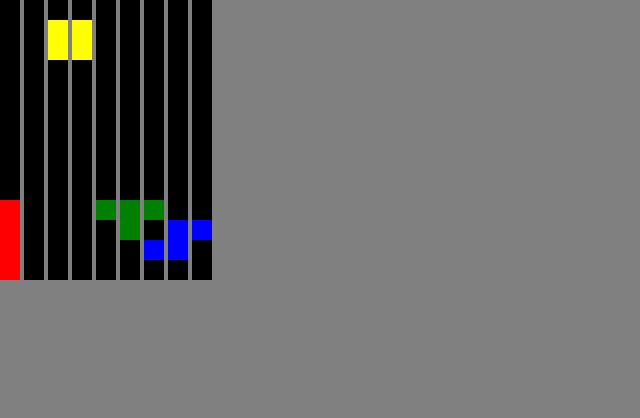
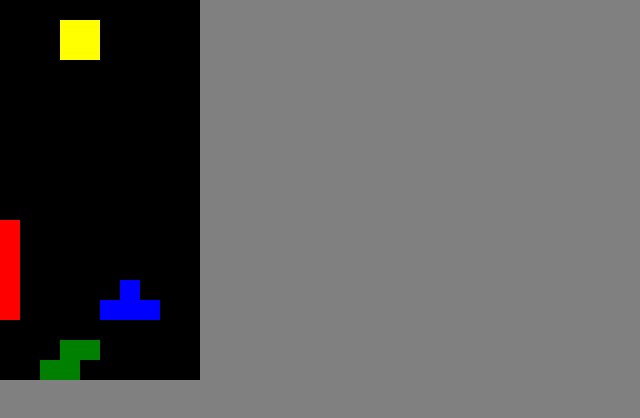
Before and after one commit to FSJ-2020/DxTetris, a plain HTML site: page index.html in a window 1280 px wide. Shown: the whole page, without its empty margins (0-640 px from the left). Drawn offline with Linux system fonts and the light colour scheme.

Commit message:
v2 - Nuevos elementos y JS inicial

```diff
--- a/index.html
+++ b/index.html
@@ -1,223 +1,61 @@
 <!DOCTYPE html>
-<html lang="en">
+<html lang="es">
 
 <head>
     <meta charset="UTF-8">
     <meta name="viewport" content="width=device-width, initial-scale=1.0">
-    <title>Document</title>
-    <style>
-        * {
-            margin: 0;
-            padding: 0;
-            outline: 0px dotted pink;
-        }
+    <title>DxTetris</title>
+    <link rel="stylesheet" href="style.css">
 
-        body {
-            background-color: gray;
-        }
-
-        div.row {
-            height: 20px;
-        }
-
-        div.row div {
-            width: 20px;
-            height: 20px;
-            display: inline-block;
-            border: 0px solid black;
-        }
-
-        div.empty {
-            background-color: black;
-        }
-
-        div.yellow {
-            background-color: yellow;
-        }
-
-        div.red {
-            background-color: red;
-        }
-
-        div.blue {
-            background-color: blue;
-        }
-
-        div.green {
-            background-color: green;
-        }
-    </style>
 </head>
 
 <body>
 
     <div class="content">
-        <div class="row">
-            <div class="empty"></div>
-            <div class="empty"></div>
-            <div class="empty"></div>
-            <div class="empty"></div>
-            <div class="empty"></div>
-            <div class="empty"></div>
-            <div class="empty"></div>
-            <div class="empty"></div>
-            <div class="empty"></div>
-        </div>
-        <div class="row">
-            <div class="empty"></div>
-            <div class="empty"></div>
-            <div class="yellow"></div>
-            <div class="yellow"></div>
-            <div class="empty"></div>
-            <div class="empty"></div>
-            <div class="empty"></div>
-            <div class="empty"></div>
-            <div class="empty"></div>
-        </div>
-        <div class="row">
-            <div class="empty"></div>
-            <div class="empty"></div>
-            <div class="yellow"></div>
-            <div class="yellow"></div>
-            <div class="empty"></div>
-            <div class="empty"></div>
-            <div class="empty"></div>
-            <div class="empty"></div>
-            <div class="empty"></div>
-        </div>
-        <div class="row">
-            <div class="empty"></div>
-            <div class="empty"></div>
-            <div class="empty"></div>
-            <div class="empty"></div>
-            <div class="empty"></div>
-            <div class="empty"></div>
-            <div class="empty"></div>
-            <div class="empty"></div>
-            <div class="empty"></div>
-        </div>
-        <div class="row">
-            <div class="empty"></div>
-            <div class="empty"></div>
-            <div class="empty"></div>
-            <div class="empty"></div>
-            <div class="empty"></div>
-            <div class="empty"></div>
-            <div class="empty"></div>
-            <div class="empty"></div>
-            <div class="empty"></div>
-        </div>
-        <div class="row">
-            <div class="empty"></div>
-            <div class="empty"></div>
-            <div class="empty"></div>
-            <div class="empty"></div>
-            <div class="empty"></div>
-            <div class="empty"></div>
-            <div class="empty"></div>
-            <div class="empty"></div>
-            <div class="empty"></div>
-        </div>
-        <div class="row">
-            <div class="empty"></div>
-            <div class="empty"></div>
-            <div class="empty"></div>
-            <div class="empty"></div>
-            <div class="empty"></div>
-            <div class="empty"></div>
-            <div class="empty"></div>
-            <div class="empty"></div>
-            <div class="empty"></div>
-        </div>
-        <div class="row">
-            <div class="empty"></div>
-            <div class="empty"></div>
-            <div class="empty"></div>
-            <div class="empty"></div>
-            <div class="empty"></div>
-            <div class="empty"></div>
-            <div class="empty"></div>
-            <div class="empty"></div>
-            <div class="empty"></div>
-        </div>
+        <div id="tetris"></div>
+    </div>
+    <script>
+        // Matriz para representar el juego
+        var tetris = [
+            [0, 0, 0, 0, 0, 0, 0, 0, 0, 0],
+            [0, 0, 0, 1, 1, 0, 0, 0, 0, 0],
+            [0, 0, 0, 1, 1, 0, 0, 0, 0, 0],
+            [0, 0, 0, 0, 0, 0, 0, 0, 0, 0],
+            [0, 0, 0, 0, 0, 0, 0, 0, 0, 0],
+            [0, 0, 0, 0, 0, 0, 0, 0, 0, 0],
+            [0, 0, 0, 0, 0, 0, 0, 0, 0, 0],
+            [0, 0, 0, 0, 0, 0, 0, 0, 0, 0],
+            [0, 0, 0, 0, 0, 0, 0, 0, 0, 0],
+            [0, 0, 0, 0, 0, 0, 0, 0, 0, 0],
+            [0, 0, 0, 0, 0, 0, 0, 0, 0, 0],
+            [3, 0, 0, 0, 0, 0, 0, 0, 0, 0],
+            [3, 0, 0, 0, 0, 0, 0, 0, 0, 0],
+            [3, 0, 0, 0, 0, 0, 0, 0, 0, 0],
+            [3, 0, 0, 0, 0, 0, 2, 0, 0, 0],
+            [3, 0, 0, 0, 0, 2, 2, 2, 0, 0],
+            [0, 0, 0, 0, 0, 0, 0, 0, 0, 0],
+            [0, 0, 0, 4, 4, 0, 0, 0, 0, 0],
+            [0, 0, 4, 4, 0, 0, 0, 0, 0, 0]
+        ];
+        // Matriz para relacionar colores con numeros de matriz tetris
+        // 0 = empty, 1 = yellow, etc...
+        var mapColors = ['empty', 'yellow', 'blue', 'red', 'green']
 
-        <div class="row">
-            <div class="empty"></div>
-            <div class="empty"></div>
-            <div class="empty"></div>
-            <div class="empty"></div>
-            <div class="empty"></div>
-            <div class="empty"></div>
-            <div class="empty"></div>
-            <div class="empty"></div>
-            <div class="empty"></div>
-        </div>
-
-        <div class="row">
-            <div class="empty"></div>
-            <div class="empty"></div>
-            <div class="empty"></div>
-            <div class="empty"></div>
-            <div class="empty"></div>
-            <div class="empty"></div>
-            <div class="empty"></div>
-            <div class="empty"></div>
-            <div class="empty"></div>
-        </div>
-
-
-        <div class="row">
-            <div class="red"></div>
-            <div class="empty"></div>
-            <div class="empty"></div>
-            <div class="empty"></div>
-            <div class="green"></div>
-            <div class="green"></div>
-            <div class="green"></div>
-            <div class="empty"></div>
-            <div class="empty"></div>
-        </div>
-
-
-        <div class="row">
-            <div class="red"></div>
-            <div class="empty"></div>
-            <div class="empty"></div>
-            <div class="empty"></div>
-            <div class="empty"></div>
-            <div class="green"></div>
-            <div class="empty"></div>
-            <div class="blue"></div>
-            <div class="blue"></div>
-        </div>
-
-
-        <div class="row">
-            <div class="red"></div>
-            <div class="empty"></div>
-            <div class="empty"></div>
-            <div class="empty"></div>
-            <div class="empty"></div>
-            <div class="empty"></div>
-            <div class="blue"></div>
-            <div class="blue"></div>
-            <div class="empty"></div>
-        </div>
-
-        <div class="row">
-            <div class="red"></div>
-            <div class="empty"></div>
-            <div class="empty"></div>
-            <div class="empty"></div>
-            <div class="empty"></div>
-            <div class="empty"></div>
-            <div class="empty"></div>
-            <div class="empty"></div>
-            <div class="empty"></div>
-        </div>
-
-    </div>
-
+        // Despliega los elementos div en base a la matriz tetris
+        function displayTetris() {
+            var output = '';
+            for (let i = 0; i < tetris.length; i++) {
+                output += "<div class='row'>";
+                for (let j = 0; j < tetris[i].length; j++) {
+                    output += "<div class='" + mapColors[tetris[i][j]] + "'></div>";
+                }
+                output += "</div>";
+            }
+            // Reemplaza el contenido
+            document.getElementById("tetris").innerHTML = output;
+        }
+        displayTetris();
+    </script>
 </body>
 
 </html>
--- /dev/null
+++ b/style.css
@@ -0,0 +1,40 @@
+* {
+    margin: 0;
+    padding: 0;
+    outline: 0px dotted pink;
+}
+
+body {
+    background-color: gray;
+}
+
+div.row {
+    height: 20px;
+}
+
+div.row div {
+    width: 20px;
+    height: 20px;
+    display: inline-block;
+    border: 0px solid black;
+}
+
+div.empty {
+    background-color: black;
+}
+
+div.yellow {
+    background-color: yellow;
+}
+
+div.red {
+    background-color: red;
+}
+
+div.blue {
+    background-color: blue;
+}
+
+div.green {
+    background-color: green;
+}
```
Also changed, not shown: 1 other file.
